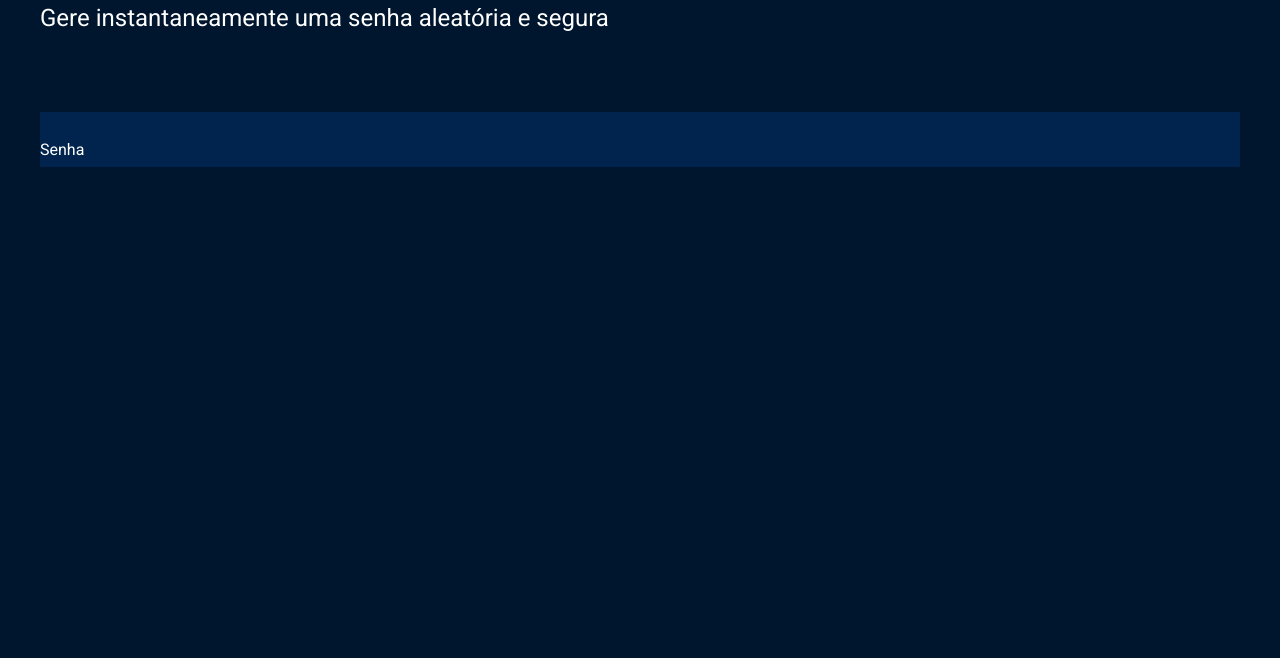
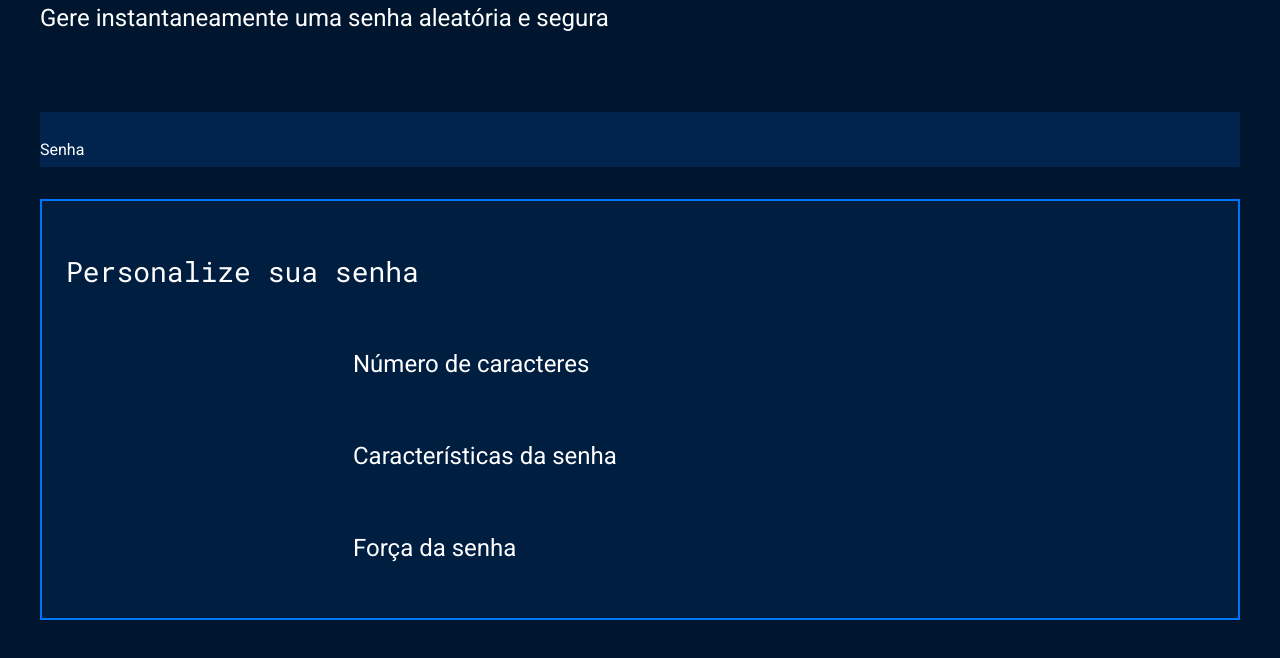
Before and after one commit to LucasMiguel0/Seguranca-digital, a plain HTML site: page index.html in a window 1280 px wide. Shown: the part 142-800 px from the top of the page. Drawn offline with Linux system fonts and the light colour scheme.

Commit message:
terminei a aula 3

```diff
--- a/index.html
+++ b/index.html
@@ -18,6 +18,20 @@
         <label for="senha">Senha</label>
         <input name="senha" type="text" id="campo-senha">
     </div>
+    <div class="parametro">
+        <h3 class="parametro-titulo">Personalize sua senha</h3>
+        <div class="parametro-coluna__senha">
+            <div class="parametro-senha">
+                <h4 class="parametro-senha__titulo">Número de caracteres</h4>
+            </div>
+            <div class="parametro-senha">
+                <h4 class="parametro-senha__titulo">Características da senha</h4>
+            </div>
+            <div class="parametro-senha">
+                <h4 class="parametro-senha__titulo">Força da senha</h4>
+            </div>
+        </div>
+    </div>
 </section>
 </body>
 
--- a/style.css
+++ b/style.css
@@ -46,6 +46,7 @@ body{
     color: var(--branco);
     font-family: var(--roboto-mono);
     font-size: 40px;
+    width: 70%;
 }
 
 #campo-senha:focus{
@@ -56,3 +57,36 @@ body{
     max-width: 1200px;
     margin: 0 auto;
 }
+
+.parametro{
+    background-color: var(--fundo-texto);
+    border: 2px solid var(--borda);
+    margin-top: 32px;
+    padding: 24px;
+}
+
+.parametro-titulo{
+    font-family: var(--roboto-mono);
+    font-size: 28px;
+}
+
+.parametro-senha__titulo{
+    font-size: 24px;
+}
+
+.parametro-coluna__senha{
+    display: flex;
+    flex-direction: column;
+    justify-content: center;
+}
+
+.parametro-senha{
+    width: 50%;
+    margin: 0 auto;
+}
+
+@media screen and (min-with: 768px) {
+    .parametro-coluna__senha{
+        flex-direction: row;
+    }
+}
```
